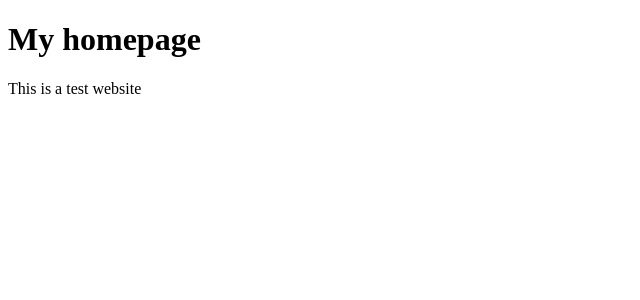
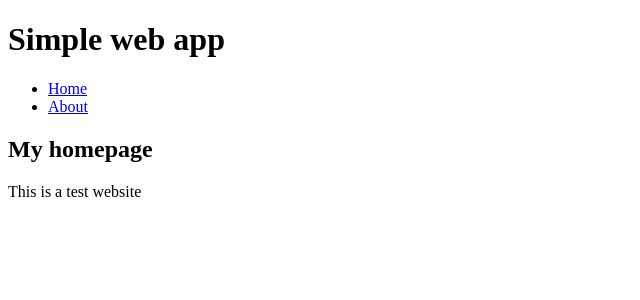
Before and after one commit to poymanov/flask-simple, a Flask app: page / in a window 1280 px wide. Shown: the top 300 px of the page, without its empty margins (0-640 px from the left). Run offline with Flask 2, Linux system fonts and the light colour scheme.

Commit message:
Add template layout

```diff
--- a/templates/home.html
+++ b/templates/home.html
@@ -1,11 +1,6 @@
+{% extends 'layout.html' %}
 
-<!DOCTYPE html>
-<html>
-<head>
-	<title>Simple Flask based project</title>
-</head>
-<body>
-    <h1>My homepage</h1>
+{% block content %}
+    <h2>My homepage</h2>
     <p>This is a test website</p>
-  </body>
-</html>
+{% endblock %}
--- /dev/null
+++ b/templates/layout.html
@@ -0,0 +1,24 @@
+
+<!DOCTYPE html>
+<html>
+  <head>
+      <title>Flask App</title>
+  </head>
+  <body>
+    <header>
+      <div class="container">
+        <h1 class="logo">Simple web app</h1>
+        <nav>
+          <ul class="menu">
+            <li><a href="{{ url_for('home') }}">Home</a></li>
+            <li><a href="{{ url_for('about') }}">About</a></li>
+          </ul>
+        </nav>
+      </div>
+    </header>
+    <div class="container">
+        {%block content%}
+        {%endblock%}
+    </div>
+  </body>
+</html>
```
Also changed, not shown: templates/about.html (+4 -9 lines).
